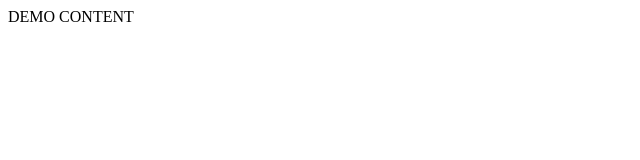
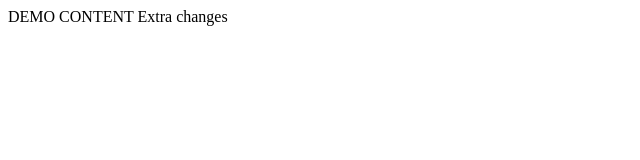
Before and after one commit to dalram/1-demo, a website: page index.html in a window 1280 px wide. Shown: the whole page, without its empty margins (0-640 px from the left). Drawn offline with Linux system fonts and the light colour scheme.

Commit message:
Extra message

```diff
--- a/index.html
+++ b/index.html
@@ -8,5 +8,6 @@
 </head>
 <body>
    DEMO CONTENT
+   Extra changes
 </body>
 </html>
```
